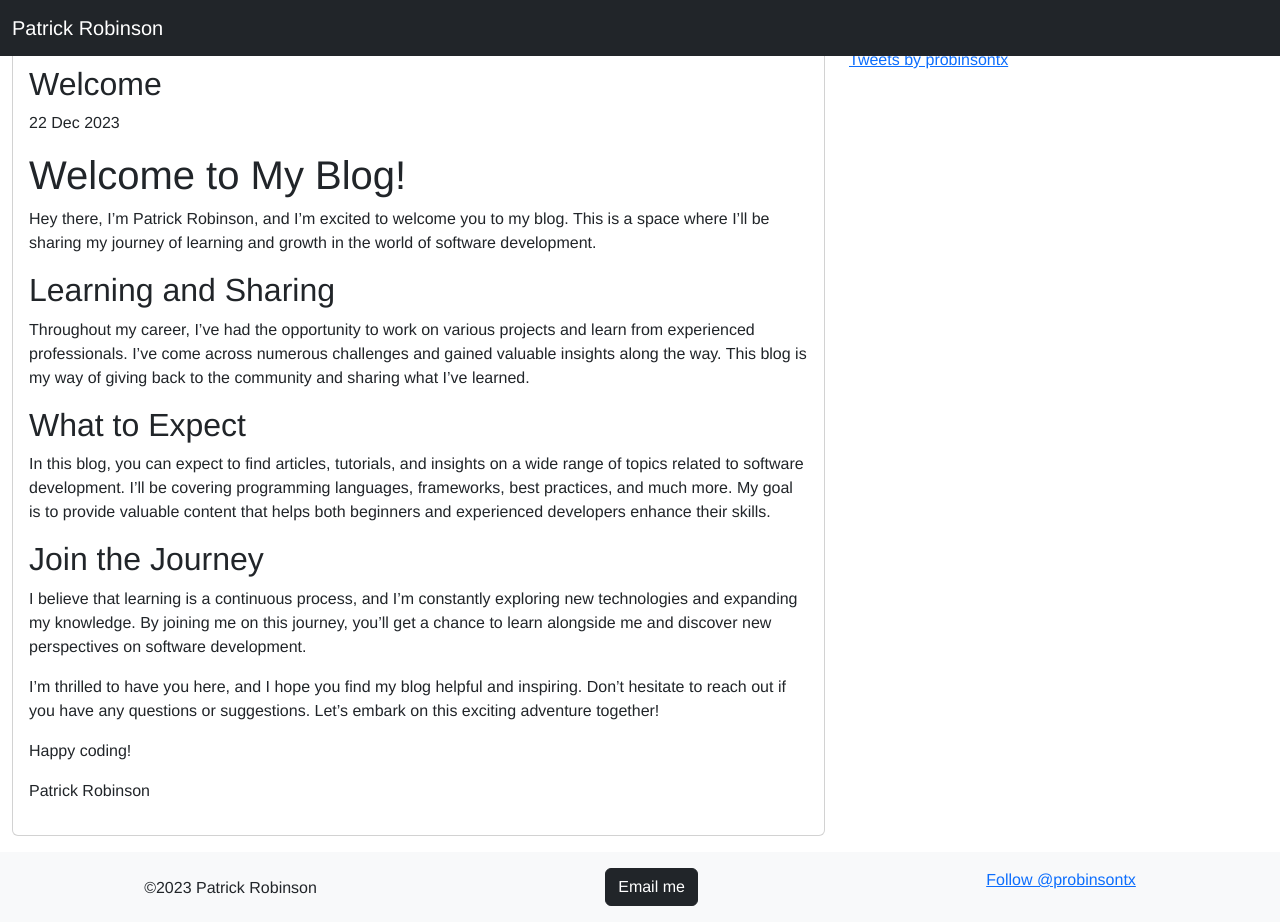
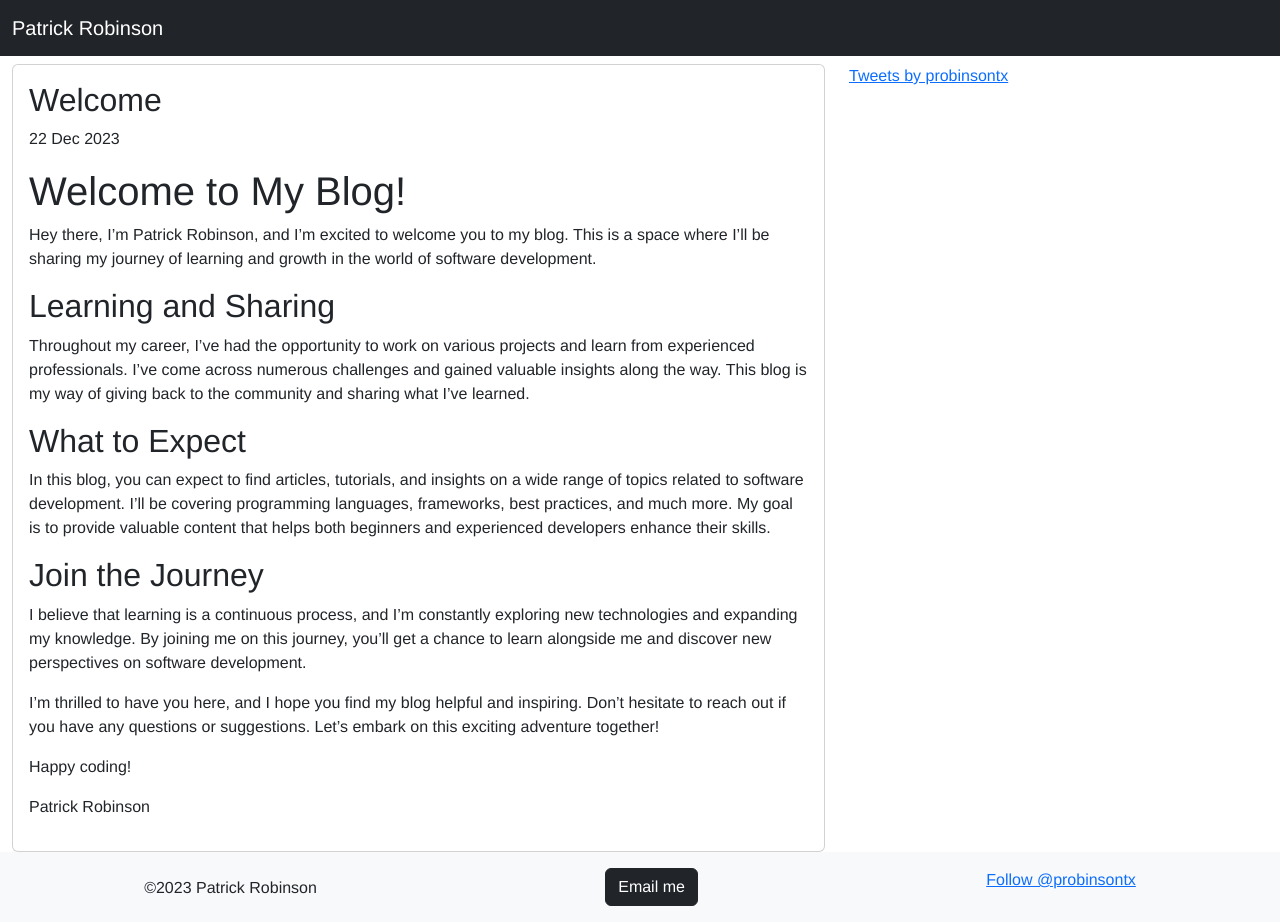
Before and after one commit to patrob/simple-blog, a Jekyll site: the page built from ReadMe.md, in a window 1280 px wide and 922 px high. Built offline with Jekyll 4.4.1, drawn with Linux system fonts in a browser that asks for light colours; nearby versions of some CDN libraries; our own code applies the rules of GitHub Pages for plain Markdown files; comment, search, counter and statistics services are not loaded.

Commit message:
add more space

```diff
--- a/_layouts/default.html
+++ b/_layouts/default.html
@@ -20,6 +20,7 @@
             </nav>
         </header>
         <main class="flex-shrink-0 mt-5">
+            <div class="container mt-3"><!-- spacer --></div>
             <div class="container row">
                 <div class="col-9">
                     {% for post in site.posts limit: 10 %}
@@ -35,7 +36,7 @@
                 <div class="col-3">
                     <a
                         class="twitter-timeline"
-                        data-theme="dark"
+                        data-theme="light"
                         href="https://twitter.com/probinsontx?ref_src=twsrc%5Etfw"
                         >Tweets by probinsontx</a
                     >
```
